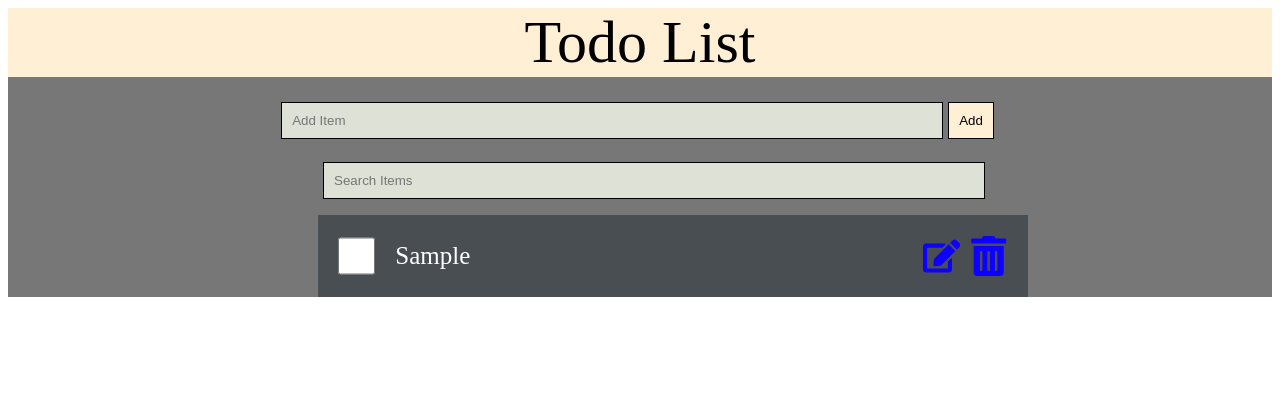
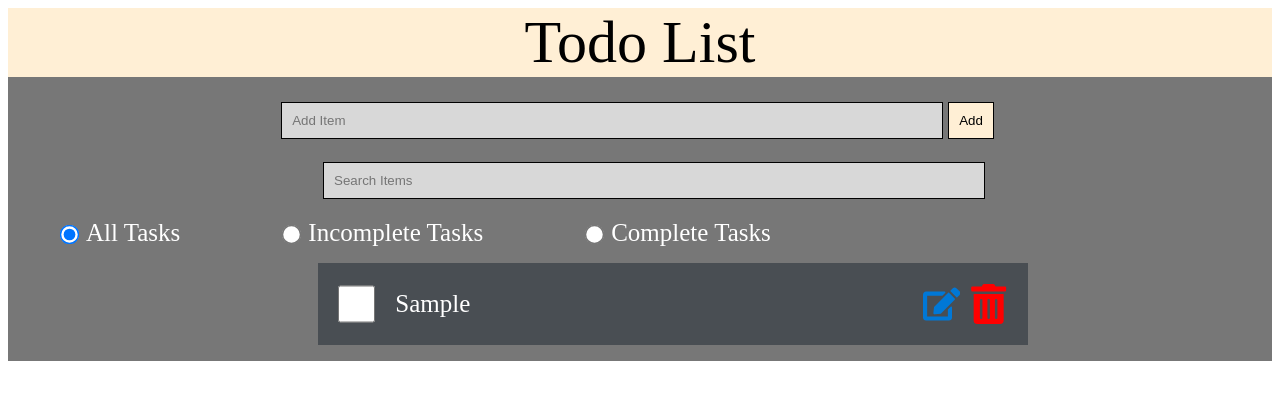
Before and after one commit to beeEbee16/todo-list, a React (Create React App) app: page / in a window 1280 px wide. Both pictures are taken after typing "Sample" into the empty fields and a click on the button "Add". Shown: the top 400 px of the page. Built offline with nearby package versions, Linux system fonts and the light colour scheme.

Commit message:
Added filter options based on completion status

```diff
--- a/src/App.css
+++ b/src/App.css
@@ -1,5 +1,8 @@
 .App {
   background-color: #777777;
+  overflow: auto;
+  display: flexbox;
+  flex-wrap: nowrap;
 }
 
 header {
@@ -57,8 +60,35 @@ li:nth-child(odd) {
   width: 2.5rem;
 }
 
+.radio {
+  color: white;
+  font-size: 25px;
+  margin: 50px;
+  justify-content: center;
+  align-items: center;
+}
+
+input[type='radio'] {
+  transform: scale(1.5);
+  margin-right: 10px;
+  display: inline-block;
+}
+
 .btn {
-  color: rgb(13, 0, 255);
+  color: rgb(0, 120, 215);
+  justify-content: right;
+  height: 2.5rem;
+  width: 2.5rem;
+  cursor: pointer;
+  font-style: normal;
+  border: none;
+  size: 10rem;
+  background: none;
+  margin: 5px;
+}
+
+.btnDelete {
+  color: red;
   justify-content: right;
   height: 2.5rem;
   width: 2.5rem;
@@ -81,7 +111,7 @@ li:nth-child(odd) {
   width: 50vw;
   margin: auto;
   padding: 10px;
-  background-color: #DEE2D6;
+  background-color: rgb(216, 216, 216);
   border: 1px solid black;
 }
 
@@ -90,7 +120,10 @@ li:nth-child(odd) {
   width: 600px;
   height: 2.5rem;
   font-size: 20px;
+  background-color: rgb(216, 216, 216);
 }
+
+
 
 .todoSubmit {
   cursor: pointer;
@@ -112,7 +145,8 @@ li:nth-child(odd) {
   justify-content: center;
   width: 50vw;
   margin: auto;
+  margin-bottom: 20px;
   padding: 10px;
-  background-color: #DEE2D6;
+  background-color: rgb(216, 216, 216);
   border: 1px solid black;
 }
--- a/src/App.js
+++ b/src/App.js
@@ -4,6 +4,7 @@ import FormInput from './FormInput';
 import FormList from './FormList';
 import { useState } from 'react';
 import SearchInput from './SearchInput';
+import RadioFilter from './RadioFilter';
 
 function App() {
 
@@ -11,6 +12,7 @@ const [newTaskItem, setNewTaskItem] = useState('');
 const [tasks, setTasks] = useState(JSON.parse(localStorage.getItem('TodoList')) || []);
 const [search, setSearch] = useState('');
 const [editTaskItem, setEditTaskItem] = useState('');
+const [optionItem, setOptionItem] = useState('allTasks');
 
 useEffect(() => {
   localStorage.setItem('TodoList', JSON.stringify(tasks));
@@ -57,9 +59,6 @@ const handleCancel = (id) => {
   setTasks(listItems);
 }
 
-
-
-
   return (
     <div className="App">
       <header>
@@ -74,8 +73,12 @@ const handleCancel = (id) => {
         search={search}
         setSearch={setSearch}
       />
+      <RadioFilter
+        optionItem={optionItem}
+        setOptionItem={setOptionItem}
+      />
       <FormList
-        items={tasks.filter(item => ((item.taskDesc).toLowerCase()).includes(search.toLowerCase()))}
+        items={tasks.filter(item => ((item.taskDesc).toLowerCase()).includes(search.toLowerCase()) && ((optionItem === 'allTasks') || (optionItem === 'completeTasks' && item.checked) || (optionItem === 'incompleteTasks' && !item.checked)))}
         handleCheck={handleCheck}
         handleEdit={handleEdit}
         handleSave={handleSave}
--- a/src/LineItem.jsx
+++ b/src/LineItem.jsx
@@ -15,13 +15,13 @@ const LineItem = ({ item, handleCheck, handleDelete, handleEdit}) => {
             onClick={() => handleCheck(item.id)}
         >{item.taskDesc}</label>
         <FaEdit
-            role='button'
+            role='btnEdit'
             className='btn'
             onClick={() => handleEdit(item.id)}
           />
           <FaTrashAlt
             role='button'
-            className='btn'
+            className='btnDelete'
             onClick={() => handleDelete(item.id)}
           />
     </li>
--- /dev/null
+++ b/src/RadioFilter.js
@@ -0,0 +1,37 @@
+import React from 'react'
+
+const RadioFilter = ({ optionItem, setOptionItem }) => {
+  return (
+    <form>
+       <label className='radio'>
+            <input
+                type='radio'
+                value='allTasks'
+                checked={optionItem === 'allTasks'}
+                onChange={(e) => setOptionItem(e.target.value)}
+            />
+          All Tasks
+        </label>
+        <label className='radio'>
+            <input
+                type='radio'
+                value='incompleteTasks'
+                checked={optionItem === 'incompleteTasks'}
+                onChange={(e) => setOptionItem(e.target.value)}
+            />
+          Incomplete Tasks
+        </label>
+        <label className='radio'>
+            <input
+                type='radio'
+                value='completeTasks'
+                checked={optionItem === 'completeTasks'}
+                onChange={(e) => setOptionItem(e.target.value)}
+            />
+          Complete Tasks
+        </label>
+    </form>
+  )
+}
+
+export default RadioFilter
--- a/src/SearchInput.js
+++ b/src/SearchInput.js
@@ -5,7 +5,7 @@ const SearchInput = ({ search, setSearch}) => {
     <form className='searchInput' onSubmit={(e) => e.preventDefault()}>
         <label htmlFor="search">search</label>
         <input
-            type="text"
+            type='text'
             id='search'
             role='searchbox'
             placeholder='Search Items'
```
